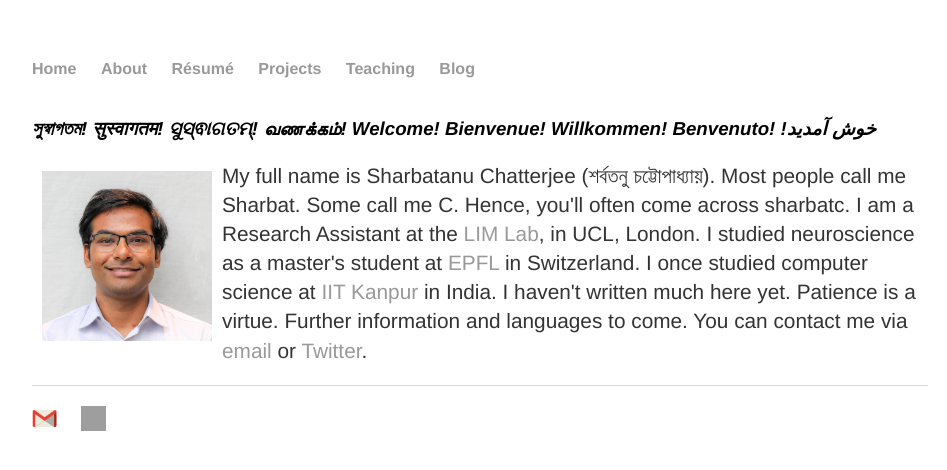
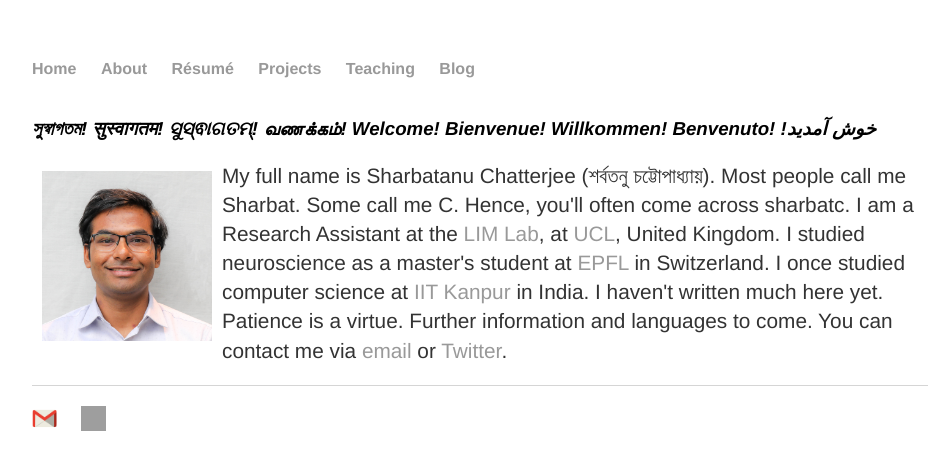
Before and after one commit to sharbatc/sharbatc.github.io, a Jekyll site: the page built from index.html, in a window 1280 px wide. Shown: the top 470 px of the page, without its empty margins (160-1107 px from the left). Built offline with Jekyll 4.4.1, drawn with Linux system fonts in a browser that asks for light colours; grey boxes are pictures that could not be loaded.

Commit message:
Update index.html

```diff
--- a/index.html
+++ b/index.html
@@ -4,5 +4,5 @@
 ---
 <div class="blurb">
 	<h3><i>সুস্বাগতম! सुस्वागतम! ସୁସ୍ଵାଗତମ୍! வணக்கம்! Welcome! Bienvenue! Willkommen! Benvenuto! !خوش آمديد</i></h3>
-	<p><img src="/img/Sharbat_prof.jpg" alt="My photo from UCL" style="float:left;width:170px;height:170px;padding:10px">My full name is Sharbatanu Chatterjee (শর্বতনু চট্টোপাধ্যায়). Most people call me Sharbat. Some call me C. Hence, you'll often come across sharbatc. I am a Research Assistant at the <a href="https://www.lim.bio/">LIM Lab</a>, in UCL, London. I studied neuroscience as a master's student at <a href="https://epfl.ch/">EPFL</a> in Switzerland. I once studied computer science at <a href="https://iitk.ac.in">IIT Kanpur</a> in India. I haven't written much here yet. Patience is a virtue. Further information and languages to come. You can contact me via <a href="mailto:sharbatanu444@gmail.com">email</a> or <a href="https://www.twitter.com/sharbat_c">Twitter</a>.
+	<p><img src="/img/Sharbat_prof.jpg" alt="My photo from UCL" style="float:left;width:170px;height:170px;padding:10px">My full name is Sharbatanu Chatterjee (শর্বতনু চট্টোপাধ্যায়). Most people call me Sharbat. Some call me C. Hence, you'll often come across sharbatc. I am a Research Assistant at the <a href="https://www.lim.bio/">LIM Lab</a>, at <a href="https://www.ucl.ac.uk/">UCL</a>, United Kingdom. I studied neuroscience as a master's student at <a href="https://epfl.ch/">EPFL</a> in Switzerland. I once studied computer science at <a href="https://iitk.ac.in">IIT Kanpur</a> in India. I haven't written much here yet. Patience is a virtue. Further information and languages to come. You can contact me via <a href="mailto:sharbatanu444@gmail.com">email</a> or <a href="https://www.twitter.com/sharbat_c">Twitter</a>.
 </div><!-- /.blurb -->
```
